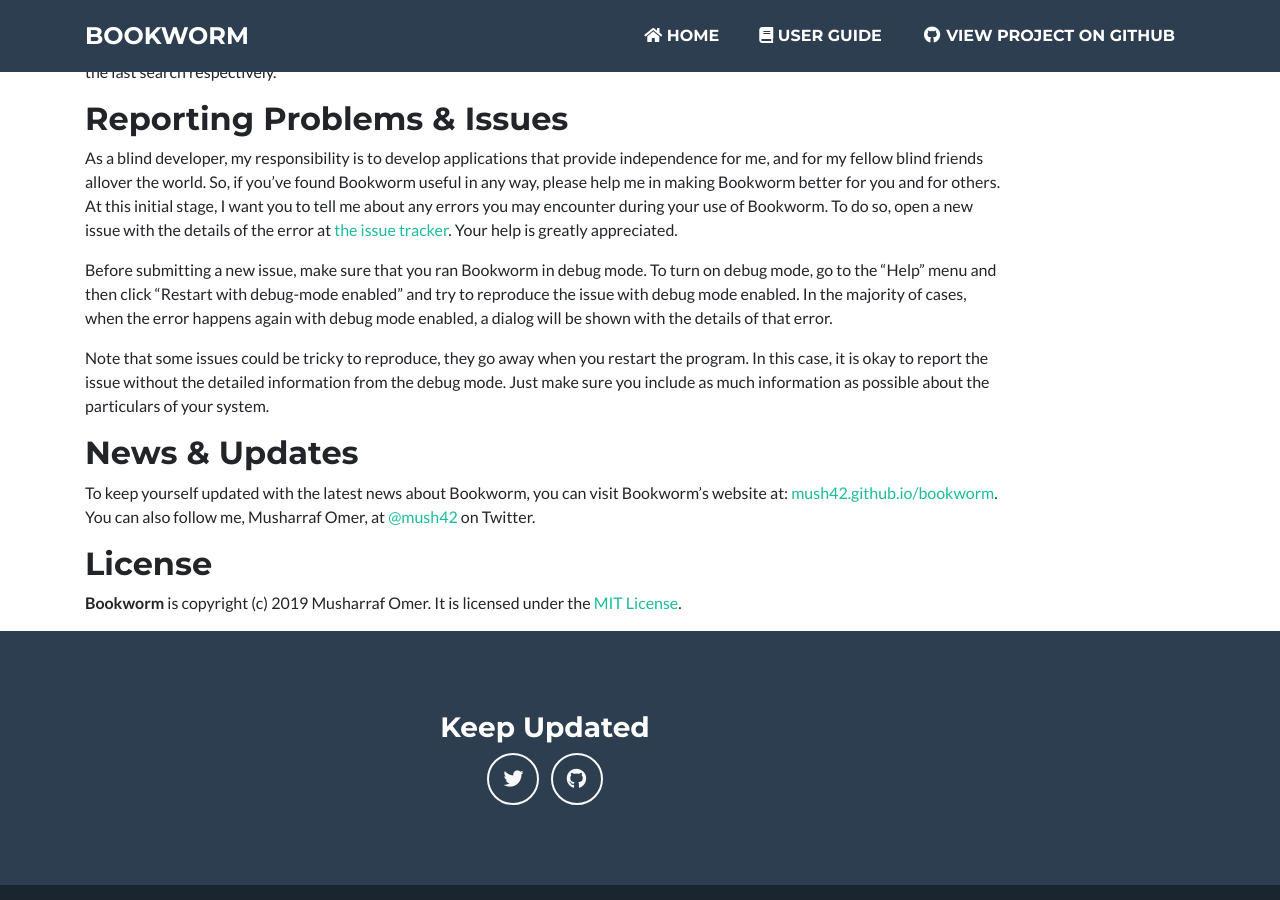
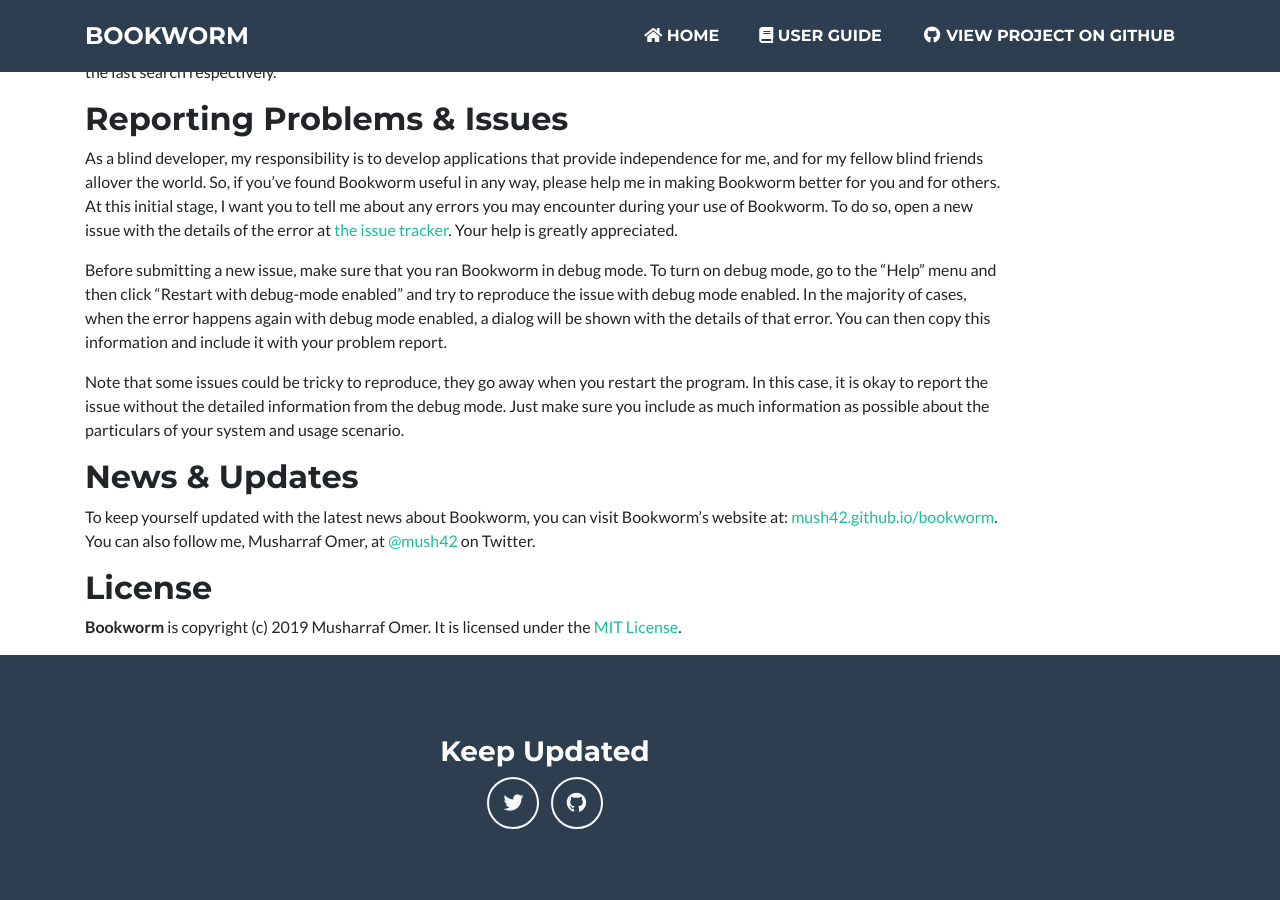
Before and after one commit to blindpandas/bookworm, a Jekyll site: the page built from docs/bookworm_user_guide.md, in a window 1280 px wide and 900 px high, scrolled down 4644 px. Built offline with Jekyll 4.4.1, drawn with Linux system fonts in a browser that asks for light colours; our own code applies the rules of GitHub Pages for plain Markdown files; some of the changed text lies outside the part shown.

```diff
--- a/docs/bookworm_user_guide.md
+++ b/docs/bookworm_user_guide.md
@@ -148,9 +148,9 @@ Note that if you've closed the search results window, you can press F3 and Shift
 
 As a blind developer, my responsibility is to develop applications that provide independence for me, and for my fellow blind friends allover the world. So, if you've found Bookworm useful in any way, please help me in making Bookworm better for you and for others. At this initial stage, I want you to tell me about any errors you may encounter during your use of Bookworm. To do so, open a new issue with the details of the error at [the issue tracker](https://github.com/mush42/bookworm/issues/). Your help is greatly appreciated.
 
-Before submitting a new issue, make sure that you ran Bookworm in debug mode. To turn on debug mode, go to the "Help" menu and then click "Restart with debug-mode enabled" and try to reproduce the issue with debug mode enabled. In the majority of cases, when the error happens again with debug mode enabled, a dialog will be shown with the details of that error.
+Before submitting a new issue, make sure that you ran Bookworm in debug mode. To turn on debug mode, go to the "Help" menu and then click "Restart with debug-mode enabled" and try to reproduce the issue with debug mode enabled. In the majority of cases, when the error happens again with debug mode enabled, a dialog will be shown with the details of that error. You can then copy this information and include it with your problem report.
 
-Note that some issues could be tricky to reproduce, they go away when you restart the program. In this case, it is okay to report the issue without the detailed information from the debug mode. Just make sure you include as much information as possible about the particulars of your system.
+Note that some issues could be tricky to reproduce, they go away when you restart the program. In this case, it is okay to report the issue without the detailed information from the debug mode. Just make sure you include as much information as possible about the particulars of your system and usage scenario.
 
 
 ## News & Updates
```
Also changed, not shown: other parts of docs/bookworm_user_guide.md (+1 -1 lines), tasks.py (+6 -2 lines).
